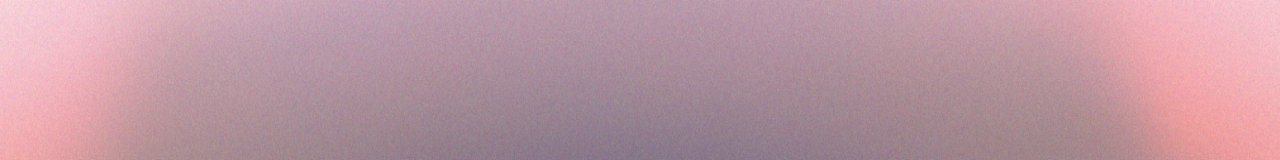
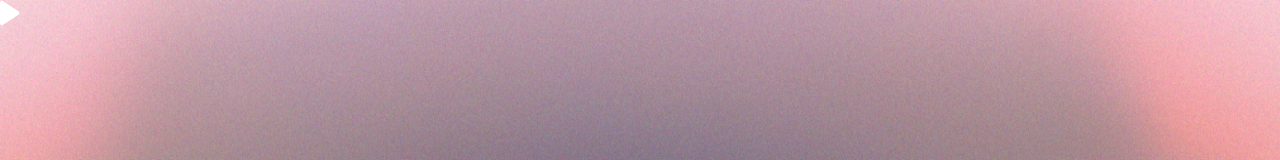
Before and after one commit to kohanniy/turbina, a React (Create React App) app: page / in a window 1280 px wide. Shown: the top 160 px of the page. Built offline with nearby package versions, Linux system fonts and the light colour scheme.

Commit message:
Начал разработку плеера

```diff
--- /dev/null
+++ b/src/components/Player.js
@@ -0,0 +1,16 @@
+import React from 'react';
+
+import playImage from '../images/Play.svg';
+import pauseImage from '../images/Pause.svg';
+
+const Player = function() {
+  const [isPaused, setPaused] = React.useState(false);
+
+  return (
+    <div className="player">
+      {isPaused ? <img className="player__button" src={pauseImage} alt="Пауза"/> : <img className="player__button" src={playImage} alt="Воспроизведение"/>}
+    </div>
+  );
+}
+
+export default Player;
--- /dev/null
+++ b/src/components/player.css
@@ -0,0 +1,3 @@
+.player {
+    width: 100%;
+}
--- a/src/index.js
+++ b/src/index.js
@@ -1,11 +1,12 @@
 import React from 'react';
 import ReactDOM from 'react-dom';
 import './index.css';
+import Player from './components/Player'
 
 ReactDOM.render(
   <React.StrictMode>
      { /* Вставьте сюда ваш блок, который вы верстаете */ }
-     {/*<Header />*/}
+     <Player />
   </React.StrictMode>,
   document.getElementById('root')
 );
```
Also changed, not shown: src/images/Pause.svg (added), src/images/Play.svg (added).
